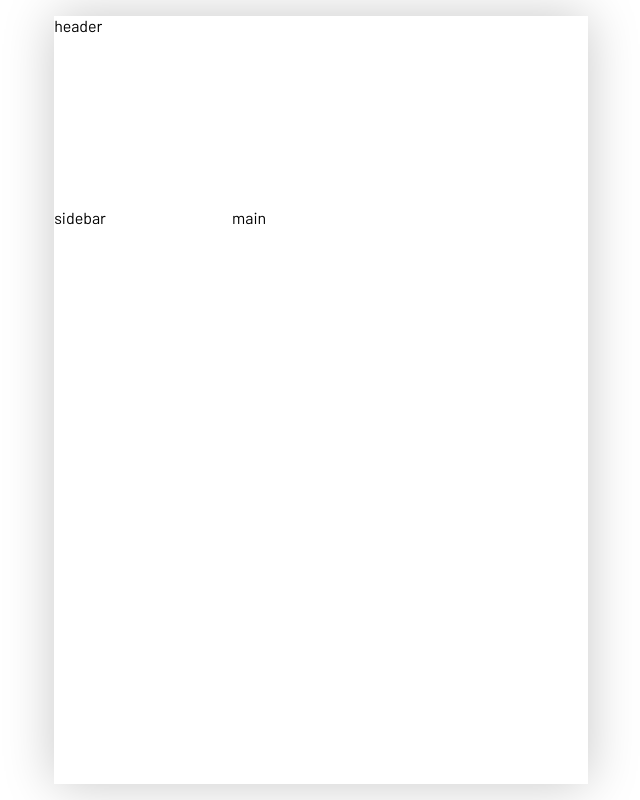
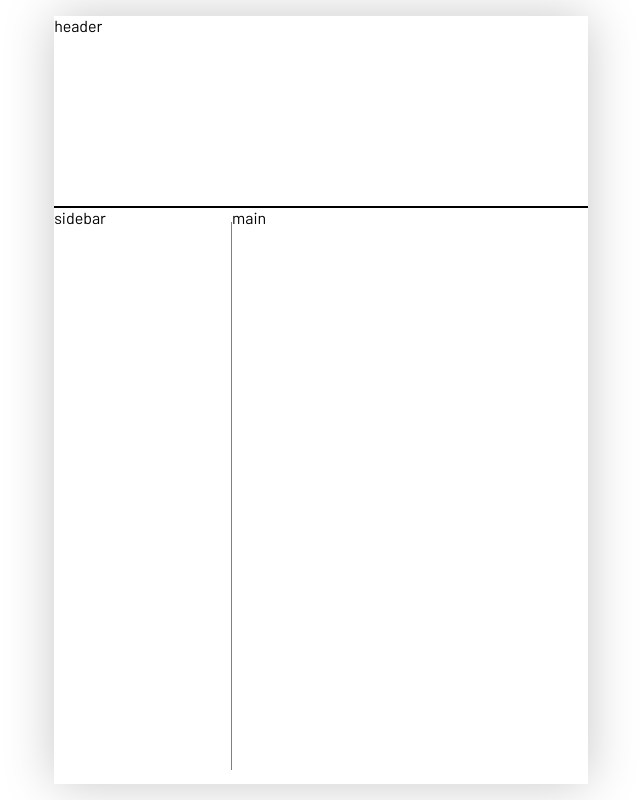
Before and after one commit to gnatogryz/resume, a React (Create React App) app: page / in a window 1280 px wide. Shown: the whole page, without its empty margins (319-959 px from the left). Built offline with nearby package versions, Linux system fonts and the light colour scheme.

Commit message:
scaffolding continues

```diff
--- a/src/Resume.scss
+++ b/src/Resume.scss
@@ -36,6 +36,10 @@
 		'header header'
 		'sidebar main';
 
+	> * {
+		position: relative;
+	}
+
 	.header {
 		grid-area: header;
 		//background: green;
--- a/src/Resume.tsx
+++ b/src/Resume.tsx
@@ -1,13 +1,20 @@
 import React from 'react';
 import logo from './logo.svg';
 import './Resume.scss';
+import Divider from './components/Divider';
 
 function Resume() {
 	return (
 		<div className="resume-page">
 			<div className="resume-container">
-				<div className="header">header</div>
-				<div className="sidebar">sidebar</div>
+				<div className="header">
+					<Divider orientation="bottom" thickness={1}></Divider>
+					header
+				</div>
+				<div className="sidebar">
+					<Divider orientation="right" thickness={1}></Divider>
+					sidebar
+				</div>
 				<div className="main">main</div>
 			</div>
 		</div>
--- /dev/null
+++ b/src/components/Divider.scss
@@ -0,0 +1,22 @@
+hr {
+	position: absolute;
+	margin: 0;
+	padding: 0;
+	border: 0px;
+
+	&.bottom {
+		width: 100%;
+		bottom: 0px;
+		border-top: 2px solid black;
+	}
+
+	&.right {
+		$h: 95%;
+		$t: calc((100% - #{$h}) * 0.5);
+
+		height: $h;
+		right: 0px;
+		top: $t;
+		border-right: 1px solid grey;
+	}
+}
--- /dev/null
+++ b/src/components/Divider.tsx
@@ -0,0 +1,11 @@
+import React from 'react';
+import './Divider.scss';
+
+export interface DividerProps {
+	orientation: 'bottom' | 'right';
+	thickness: number;
+}
+
+export default function Divider({ orientation, thickness = 1, ...props }: DividerProps) {
+	return <hr className={orientation} />;
+}
--- a/src/index.scss
+++ b/src/index.scss
@@ -7,6 +7,7 @@ body {
 		sans-serif;
 	-webkit-font-smoothing: antialiased;
 	-moz-osx-font-smoothing: grayscale;
+	box-sizing: border-box;
 }
 
 code {
```
Also changed, not shown: src/Divider.tsx (deleted).
